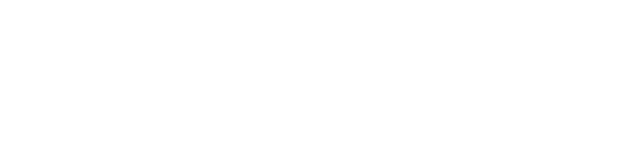
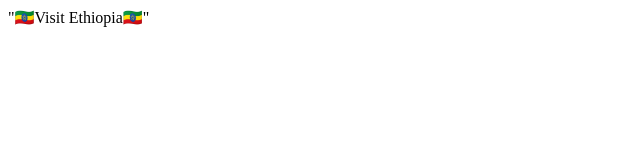
Before and after one commit to Sosenae/firstrepo, a plain HTML site: page index.html in a window 1280 px wide. Shown: the whole page, without its empty margins (0-640 px from the left). Drawn offline with Linux system fonts and the light colour scheme.

Commit message:
Update index.html

```diff
--- a/index.html
+++ b/index.html
@@ -6,6 +6,6 @@
     <title>Document</title>
 </head>
 <body>
-
+ <h>"🇪🇹Visit Ethiopia🇪🇹"</h>
 </body>
 </html>
```
